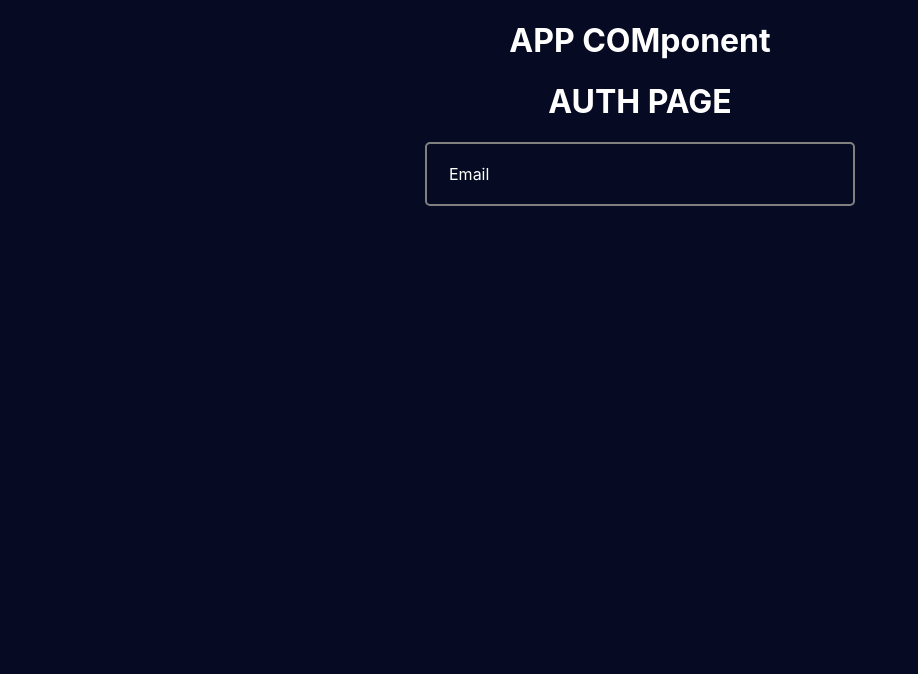
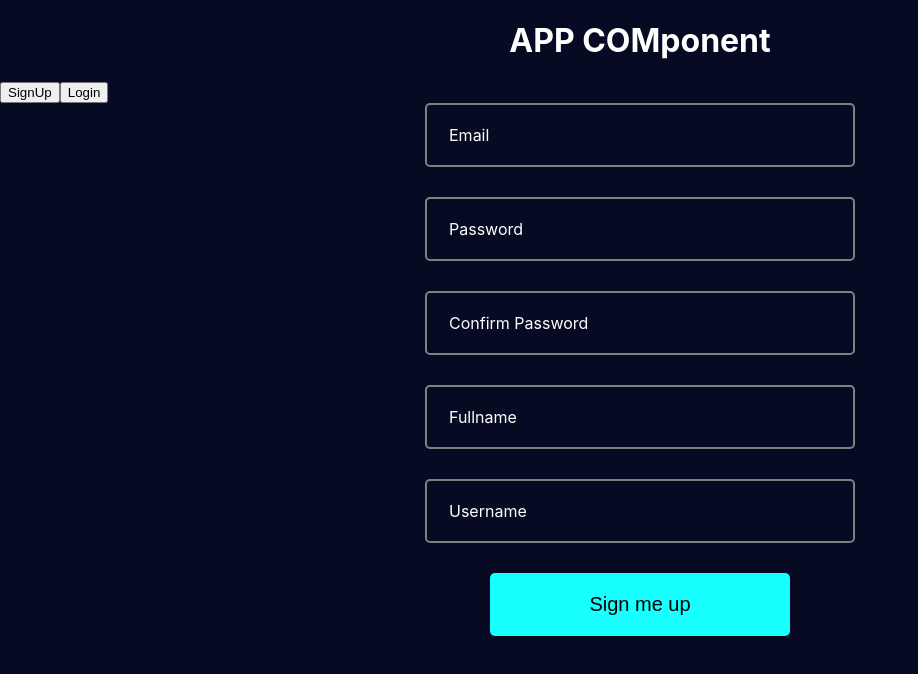
Before and after one commit to graftcode/mini-bid-auction, a React (Create React App) app in the folder client/: page / in a window 1280 px wide. Shown: the top 674 px of the page, without its empty margins (0-918 px from the left). Built offline with nearby package versions, Linux system fonts and the light colour scheme.

Commit message:
separate login and signup into components and add toggle forms logic in auth

```diff
--- /dev/null
+++ b/client/src/Components/Button/Button.tsx
@@ -0,0 +1,34 @@
+import React from "react";
+import styled from "styled-components";
+import { rem } from "polished";
+
+type ButtonProps = {
+  buttonText: string;
+  onClick?: () => {};
+};
+const Button: React.FC<ButtonProps> = ({ buttonText, onClick }) => {
+  return <StyledButton onClick={onClick}>{buttonText}</StyledButton>;
+};
+
+export default Button;
+
+const StyledButton = styled.button`
+  display: block;
+  padding: ${rem(20)};
+  max-width: ${rem(300)};
+  width: 100%;
+  font-size: ${rem(20)};
+  border: none;
+  border-radius: 5px;
+  cursor: pointer;
+  background: #18ffff;
+  background: linear-gradient(to left, #18ffff 50%, #435656 50%) right;
+  background-size: 200%;
+  transition: 0.3s ease-out;
+
+  &:hover {
+    background-position: left;
+    color: white;
+    border: 2px solid #18ffff;
+  }
+`;
--- /dev/null
+++ b/client/src/Components/Form/Form.styles.ts
@@ -0,0 +1,8 @@
+import styled from "styled-components";
+
+export const Form = styled.form`
+  display: flex;
+  flex-direction: column;
+  justify-content: center;
+  align-items: center;
+`;
--- /dev/null
+++ b/client/src/Components/Form/Login/Login.tsx
@@ -0,0 +1,36 @@
+import React, { useState } from "react";
+
+import Button from "../../Button/Button";
+import Input from "../../Input/Input";
+import { Form } from "../Form.styles";
+
+const Login = () => {
+  const [email, setEmail] = useState("");
+  const [password, setPassword] = useState("");
+
+  const handleSubmit = (e: React.SyntheticEvent) => {
+    console.log("implement onlogin");
+    e.preventDefault();
+  };
+
+  return (
+    <Form onSubmit={handleSubmit}>
+      <Input
+        type="email"
+        label="Email"
+        onChange={(e) => setEmail(e.target.value)}
+        value={email}
+      />
+
+      <Input
+        type="password"
+        label="Password"
+        onChange={(e) => setPassword(e.target.value)}
+        value={password}
+      />
+      <Button buttonText="Log me in" />
+    </Form>
+  );
+};
+
+export default Login;
--- /dev/null
+++ b/client/src/Components/Form/Signup/Signup.tsx
@@ -0,0 +1,59 @@
+import React, { useState } from "react";
+
+import Button from "../../Button/Button";
+import Input from "../../Input/Input";
+import { Form } from "../Form.styles";
+
+const Signup = () => {
+  const [email, setEmail] = useState("");
+  const [password, setPassword] = useState("");
+  const [confirmPassword, setConfirmPassword] = useState("");
+  const [username, setUsername] = useState("");
+  const [fullName, setFullName] = useState("");
+
+  const handleSubmit = (e: React.SyntheticEvent) => {
+    console.log("implement onsignup");
+    e.preventDefault();
+  };
+
+  return (
+    <Form onSubmit={handleSubmit}>
+      <Input
+        type="email"
+        label="Email"
+        onChange={(e) => setEmail(e.target.value)}
+        value={email}
+      />
+
+      <Input
+        type="password"
+        label="Password"
+        onChange={(e) => setPassword(e.target.value)}
+        value={password}
+      />
+      <Input
+        type="password"
+        label="Confirm Password"
+        onChange={(e) => setConfirmPassword(e.target.value)}
+        value={confirmPassword}
+      />
+
+      <Input
+        type="text"
+        label="Fullname"
+        onChange={(e) => setFullName(e.target.value)}
+        value={fullName}
+      />
+
+      <Input
+        type="text"
+        label="Username"
+        onChange={(e) => setUsername(e.target.value)}
+        value={username}
+      />
+      <Button buttonText="Sign me up" />
+    </Form>
+  );
+};
+
+export default Signup;
--- a/client/src/Pages/Auth/Auth.tsx
+++ b/client/src/Pages/Auth/Auth.tsx
@@ -1,11 +1,25 @@
-import React from "react";
-import Login from "./Login/Login";
+import React, { useState } from "react";
+import styled from "styled-components";
+import Login from "../../Components/Form/Login/Login";
+import Signup from "../../Components/Form/Signup/Signup";
+
+const FormToggler = styled.div`
+  display: flex;
+`;
 
 const Auth: React.FC = () => {
+  const [showSignup, setShowSignup] = useState(true);
+
+  const handleFormToggle = () => setShowSignup(!showSignup);
+
   return (
     <>
-      <h1>AUTH PAGE</h1>
-      <Login />
+      <FormToggler>
+        <button onClick={handleFormToggle}>SignUp</button>
+        <button onClick={handleFormToggle}>Login</button>
+      </FormToggler>
+      {showSignup && <Signup />}
+      {!showSignup && <Login />}
     </>
   );
 };
--- a/client/src/Pages/Auth/Login/Login.tsx
+++ /dev/null
@@ -1,16 +0,0 @@
-import React, { useState } from "react";
-import Input from "../../../Components/Input/Input";
-
-const Login = () => {
-  const [email, setEmail] = useState("");
-  return (
-    <Input
-      type="email"
-      label="Email"
-      onChange={(e) => setEmail(e.target.value)}
-      value={email}
-    />
-  );
-};
-
-export default Login;
```
Also changed, not shown: client/src/Pages/Auth/Login/Login.styles.ts (added), 2 other files (tests, documents, lock files or other folders).
